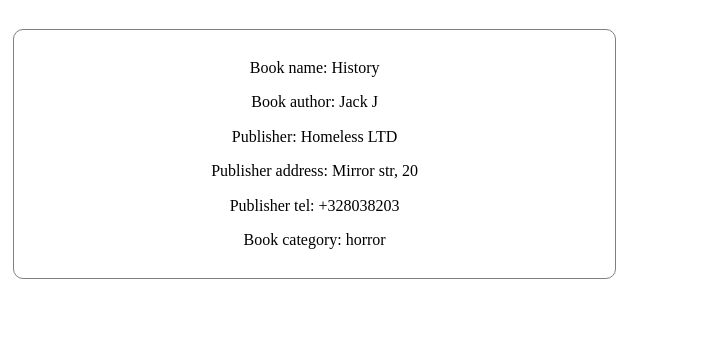
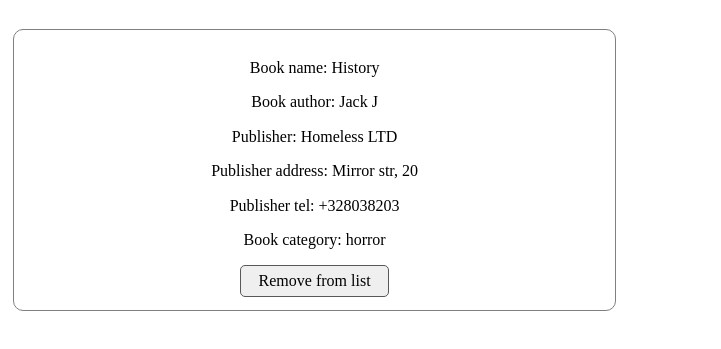
Before and after one commit to kyrylo93/books, a website built with webpack: page src/template.html in a window 1280 px wide. Shown: the part 51-400 px from the top of the page, without its empty margins (0-721 px from the left). Built offline with nearby package versions, Linux system fonts and the light colour scheme.

Commit message:
added remove article btn

```diff
--- a/src/components/BookItem/BookItem.css
+++ b/src/components/BookItem/BookItem.css
@@ -3,7 +3,13 @@
     margin: 1%;
     padding: 1%;
     right: auto;
-    border: 1px grey solid;
+    border: 1px #808080 solid;
     border-radius: 10px;
     text-align: center;
 }
+
+.customButton {
+    padding: 1% 3%;
+    border: 1px #585858 solid;
+    border-radius: 5px;
+}
--- a/src/components/BookItem/BookItem.js
+++ b/src/components/BookItem/BookItem.js
@@ -1,31 +1,30 @@
 import './BookItem.css';
+import {getTextNode, getButtonNode} from "../../utils";
 
 const BookItem = (name, author, publisher, publisherAddress, publisherTel, category) => {
-	const nameParagraph = getNode('Book name:', name);
-	const authorParagraph = getNode('Book author:', author);
-	const publisherParagraph = getNode('Publisher:', publisher);
-	const publisherAddressParagraph = getNode('Publisher address:', publisherAddress);
-	const publisherTelParagraph = getNode('Publisher tel:', publisherTel);
-	const categoryParagraph = getNode('Book category:', category);
-
-	const nodeElements = [nameParagraph, authorParagraph, publisherParagraph,
-		publisherAddressParagraph, publisherTelParagraph, categoryParagraph];
-
 	const article = document.createElement('article');
 	article.className = 'book';
 
+	const li = document.createElement('li');
+	li.className = 'bookItem';
+
+	const nameParagraph = getTextNode('Book name:', name);
+	const authorParagraph = getTextNode('Book author:', author);
+	const publisherParagraph = getTextNode('Publisher:', publisher);
+	const publisherAddressParagraph = getTextNode('Publisher address:', publisherAddress);
+	const publisherTelParagraph = getTextNode('Publisher tel:', publisherTel);
+	const categoryParagraph = getTextNode('Book category:', category);
+
+	const deleteArticle = () => li.remove();
+	const deleteButton = getButtonNode('Remove from list', deleteArticle);
+
+	const nodeElements = [nameParagraph, authorParagraph, publisherParagraph,
+		publisherAddressParagraph, publisherTelParagraph, categoryParagraph, deleteButton];
+
 	nodeElements.forEach(elem => article.appendChild(elem));
 
-	const li = document.createElement('li');
-	li.className = 'bookItem';
 	li.appendChild(article);
 	return li;
 };
 
-const getNode = (description, text) => {
-	const el = document.createElement('p');
-	el.textContent = `${description} ${text}`;
-	return el;
-};
-
 export default BookItem;
--- /dev/null
+++ b/src/utils.js
@@ -0,0 +1,14 @@
+export const getTextNode = (description, text) => {
+	const el = document.createElement('p');
+	el.textContent = `${description} ${text}`;
+	return el;
+};
+
+export const getButtonNode = (text, onClick) => {
+	const el = document.createElement('button');
+	el.className = 'customButton';
+	el.textContent = text;
+
+	el.addEventListener('click', onClick);
+	return el;
+};
```
